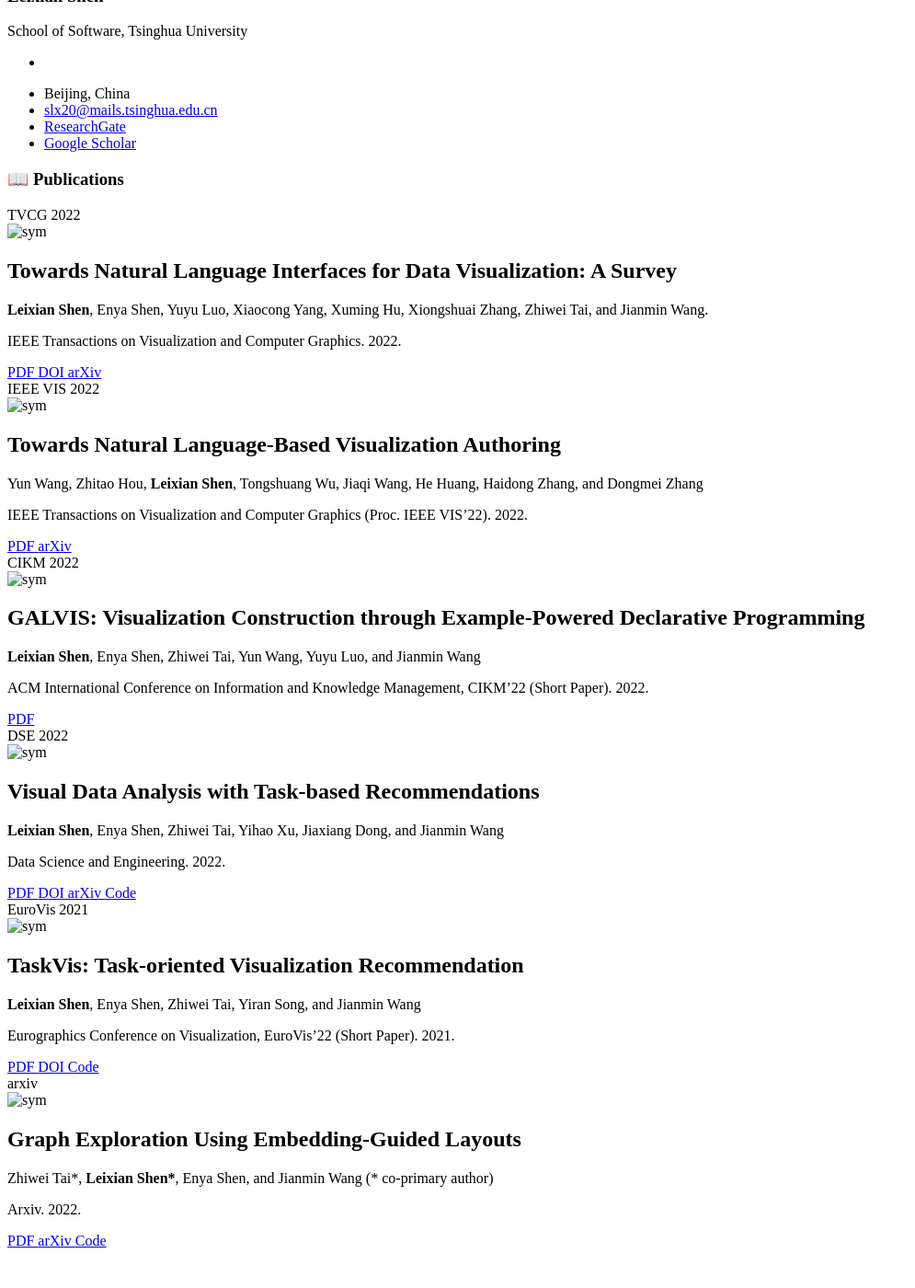
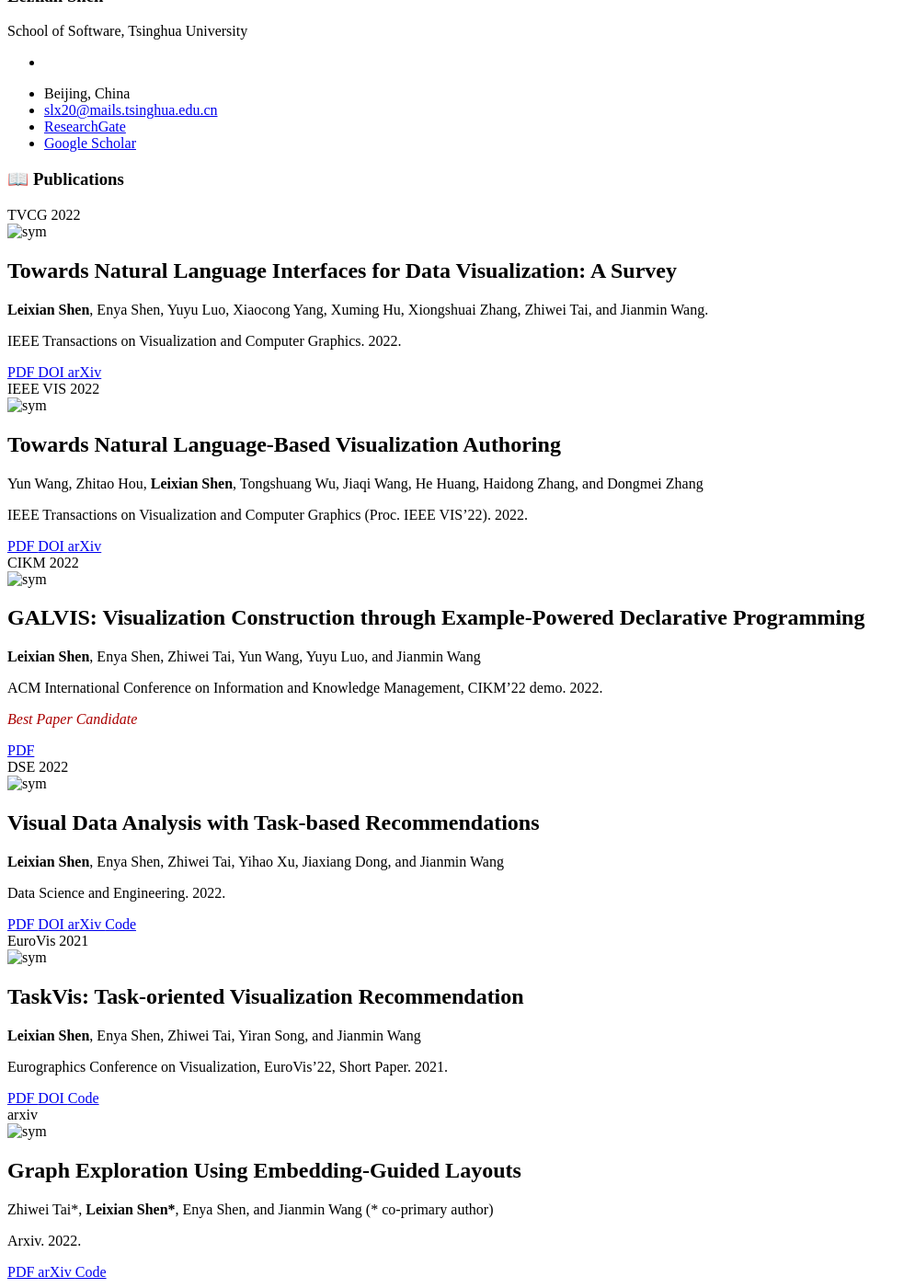
Before and after one commit to ShenLeixian/ShenLeixian1111, a Jekyll site: the page built from _pages/include/pub.md, in a window 1280 px wide and 1400 px high, scrolled down 504 px. Shown: the whole window at 92% size, without its empty margins (0-995 px from the left). Built offline with Jekyll 4.4.1, drawn with Linux system fonts in a browser that asks for light colours; our own code applies the rules of GitHub Pages for plain Markdown files; before the commit the page ends 1870 px from its top, so only the background shows below that.

Commit message:
update pub

```diff
--- a/_pages/include/pub.md
+++ b/_pages/include/pub.md
@@ -42,9 +42,9 @@ IEEE Transactions on Visualization and Computer Graphics (Proc. IEEE VIS'22). 20
     <a class="_blank" href="https://www.microsoft.com/en-us/research/uploads/prod/2022/08/vistalk.pdf" >
         <i class="fas fa-newspaper" aria-hidden="true"></i> PDF
     </a>
-    <!-- <a class="_blank" href="{https://doi.org/10.1109/TVCG.2022.3148007}">
+    <a class="_blank" href="https://doi.org/10.1109/TVCG.2022.3209357">
         <i class="ai ai-doi ai-1x" aria-hidden="true"></i> DOI
-    </a> -->
+    </a>
     <a class="_blank" href="https://www.microsoft.com/en-us/research/publication/towards-natural-language-based-visualization-authoring/">
         <i class="ai ai-arxiv ai-1x" aria-hidden="true"></i> arXiv
     </a>
@@ -64,7 +64,9 @@ IEEE Transactions on Visualization and Computer Graphics (Proc. IEEE VIS'22). 20
 
 **Leixian Shen**, Enya Shen, Zhiwei Tai, Yun Wang, Yuyu Luo, and Jianmin Wang
 
-ACM International Conference on Information and Knowledge Management, CIKM'22 (Short Paper). 2022.
+ACM International Conference on Information and Knowledge Management, CIKM'22 demo. 2022.
+
+<i class='fas fa-award' style='color:#aa0000'> Best Paper Candidate </i>
 
 <div class="extra-links">
     <a class="_blank" href="./pdf/GALVIS_CIKM22.pdf" >
@@ -119,7 +121,7 @@ Data Science and Engineering. 2022.
 
 **Leixian Shen**, Enya Shen, Zhiwei Tai, Yiran Song, and Jianmin Wang
 
-Eurographics Conference on Visualization, EuroVis'22 (Short Paper). 2021.
+Eurographics Conference on Visualization, EuroVis'22, Short Paper. 2021.
 
 <div class="extra-links">
     <a class="_blank" href="./pdf/TaskVis_EuroVis.pdf" >
```
Also changed, not shown: _pages/include/award.md (+1 -1 lines).
